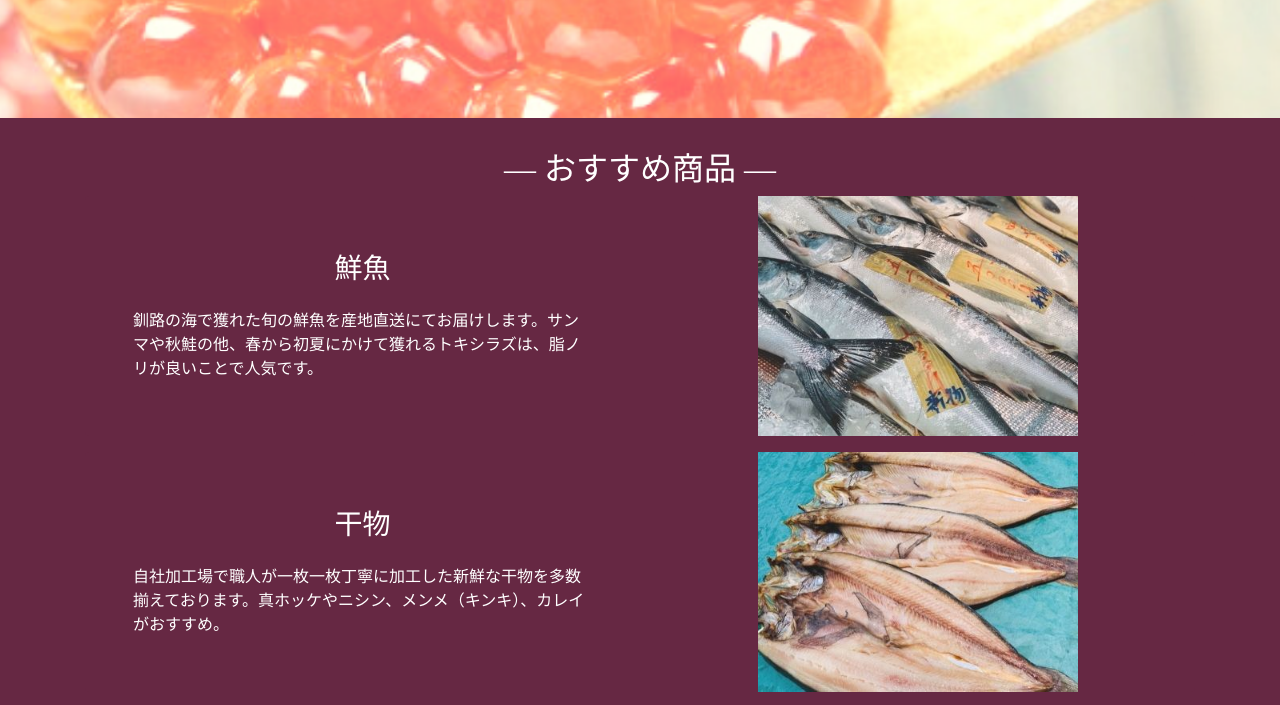
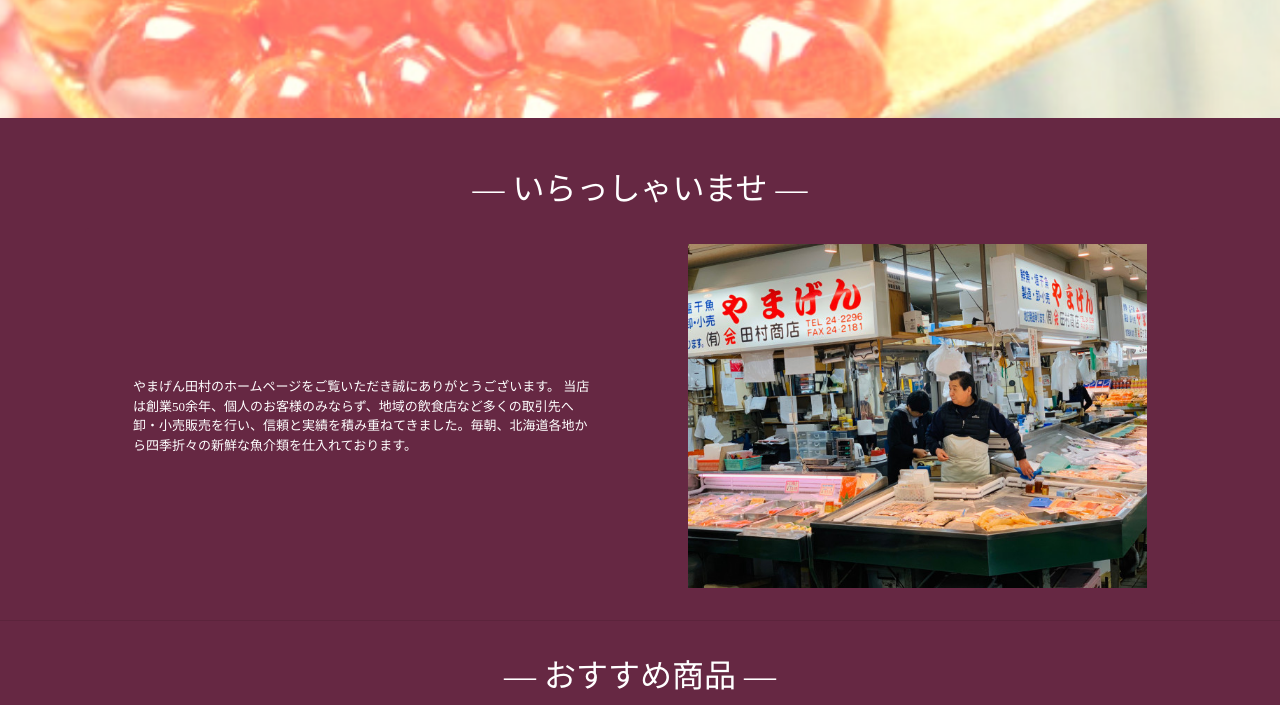
Before and after one commit to yukaty/yamagen, a plain HTML site: page index.html in a window 1280 px wide. Shown: the part 554-1259 px from the top of the page. Drawn offline with nearby package versions, Linux system fonts and the light colour scheme.

Commit message:
changed font-size

```diff
--- a/css/style.css
+++ b/css/style.css
@@ -18,11 +18,16 @@ body {
 body {
   padding-top: 3.5rem;
   color: #fff;
+  font-size: small;
 }
 
 section {
-  margin-top: -100px;
-  padding-top: 100px;
+  margin-top: -80px;
+  padding-top: 80px;
+}
+
+section h2 {
+  margin: 20px auto;
 }
 
 /*
@@ -42,16 +47,20 @@ section {
   background-color: #662843;
   border: none;
 }
+
 .card-body {
   padding: 1rem 3rem;
 }
+
 .card-title {
   margin-bottom: 1.5rem;
 }
+
 .card-text {
   text-align: left;
 }
-.img-fluid {
+
+#items.img-fluid {
   width: 320px;
 }
 
@@ -62,6 +71,7 @@ section {
   padding-bottom: 80.25%;
   position: relative;
 }
+
 .gmap iframe {
   position: absolute;
   left: 0;
@@ -76,6 +86,7 @@ section {
 .margin-footer {
   margin: 40px;
 }
+
 .mastfoot {
   color: #d3d3d3;
 }
--- a/index.html
+++ b/index.html
@@ -6,7 +6,7 @@
   <meta name="description" content="北海道釧路の魚屋、釧路和商市場やまげん田村商店です。鮮度抜群の美味しい北海道の海産物を厳選して販売しております。" />
   <meta name="keywords" content="魚屋,釧路,北海道,鮮魚,ギフト,贈答品,お中元,お歳暮">
   <meta name="author" content="有限会社やまげん田村商店" />
-  <title>北海道釧路の魚屋 ― やまげん田村商店</title>
+  <title>やまげん田村商店 ― 北海道釧路の魚屋</title>
   <link rel="icon" href="img/favicon.gif" type="image/gif" sizes="16x16" />
   <link rel="stylesheet" href="https://maxcdn.bootstrapcdn.com/bootstrap/4.5.0/css/bootstrap.min.css">
   <link href="css/style.css" rel="stylesheet" />
@@ -14,7 +14,7 @@
 <body class="text-center">
   <header>
     <!-- Nav -->
-    <nav class="navbar navbar-expand-md navbar-dark fixed-top bg-dark"> <a class="navbar-brand" href="#"><h1>やまげん田村商店</h1></a> <button class="navbar-toggler" type="button" data-toggle="collapse" data-target="#navbarsExampleDefault" aria-controls="navbarsExampleDefault" aria-expanded="false" aria-label="Toggle navigation">
+    <nav class="navbar navbar-expand-md navbar-dark fixed-top bg-dark"> <a class="navbar-brand" href="#"><h2>やまげん田村商店</h2></a> <button class="navbar-toggler" type="button" data-toggle="collapse" data-target="#navbarsExampleDefault" aria-controls="navbarsExampleDefault" aria-expanded="false" aria-label="Toggle navigation">
         <span class="navbar-toggler-icon"></span>
       </button>
       <div class="collapse navbar-collapse align-right" id="navbarsExampleDefault">
@@ -36,6 +36,29 @@
         </div>
       </div>
     </section>
+    <section id="about">
+      <h2>― いらっしゃいませ ―</h2>
+      <div class="container">
+        <div class="card mb-3">
+         <div class="row  align-items-center no-gutters">
+           <div class="col-md-6">
+             <div class="card-body">
+              <p class="card-text">
+                やまげん田村のホームページをご覧いただき誠にありがとうございます。
+                当店は創業50余年、個人のお客様のみならず、地域の飲食店など多くの取引先へ卸・小売販売を行い、信頼と実績を積み重ねてきました。毎朝、北海道各地から四季折々の新鮮な魚介類を仕入れております。
+              </p>
+             </div>
+           </div>
+           <div class="col-md-6">
+             <div class="card-body">
+              <img  class="img-fluid" src="img/yamagen.jpg">
+            </div>
+           </div>
+         </div>
+        </div>
+      </div><!-- /container -->
+    </section>
+    <hr>
     <section id="items">
       <h2>― おすすめ商品 ―</h2>
       <div class="container">
@@ -143,9 +166,8 @@
     <section id="store">
       <h2>― 店舗案内 ―</h2>
       <div class="container">
-        <img  class="img-fluid" src="img/yamagen.jpg">
         <div class="card mb-3">
-         <div class="row no-gutters">
+         <div class="row  align-items-center no-gutters">
            <div class="col-md-6">
              <div class="card-body">
               <p class="card-text">
@@ -160,7 +182,7 @@
               </p>
               <p class="card-text">
                 <strong>営業時間：</strong>
-                月-土曜 8:00〜17:00 日曜定休
+                月〜土曜 8:00〜17:00 日曜定休
               </p>
               <p class="card-text">
                 営業時間は和商市場カレンダーに準じます。<br /> 詳しくは、釧路和商市場の<a href="https://www.washoichiba.com/" class="btn-link">ホームページ</a>をご覧ください。
```
